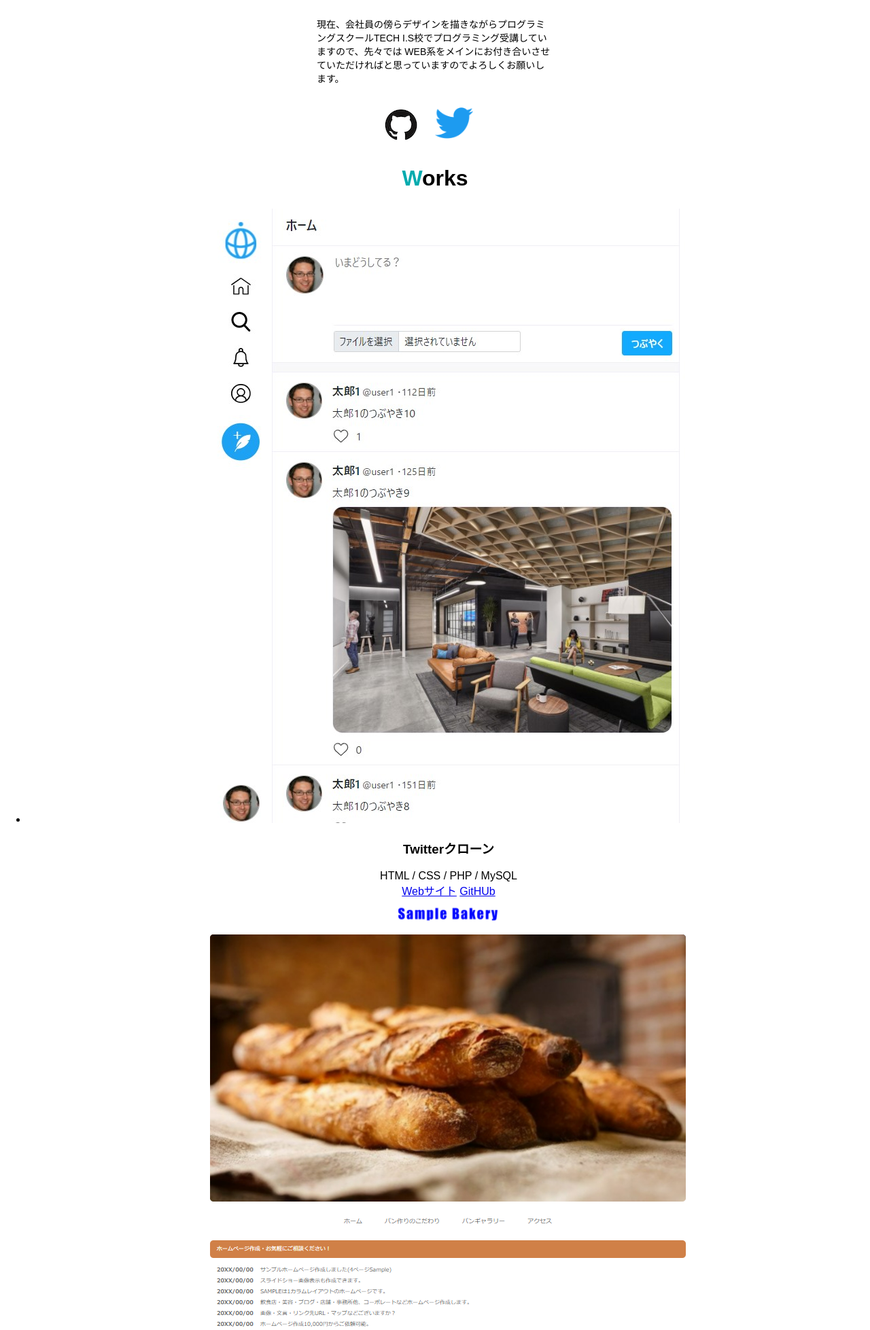
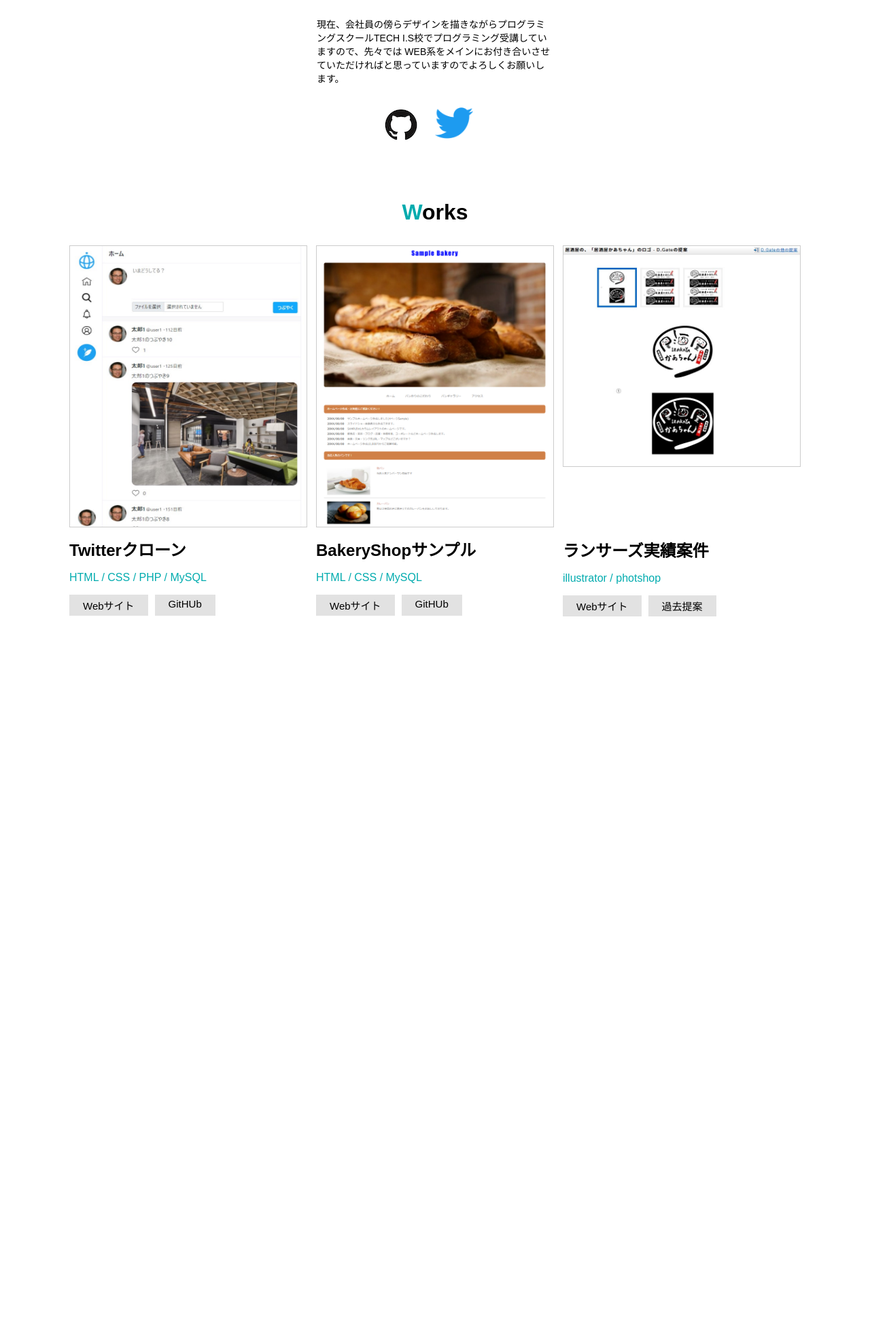
Before and after one commit to fgdgate/Portfolio_profile, a PHP site: page / in a window 1280 px wide. Shown: the part 1108-3065 px from the top of the page at 68% size. After the commit the page ends 2015 px from the top, so only its background shows below. Run offline with PHP 8.4, Linux system fonts and the light colour scheme.

Commit message:
Worksレイアウト・画像一部変更

```diff
--- a/index.html
+++ b/index.html
@@ -64,9 +64,9 @@
                         <h2 class="sub-title"><span class="color-green">W</span>orks</h2>
                         <ul class="works-list">
                               <li>
-                                    <img src="img\twitterclone_sample.jpg" alt="Twitterclone開発GitHub画像">
+                                    <img src="img\twitterclone_sample.jpg" alt="Twitterclone開発GitHub画像" width="348" height="413">
                                     <h3>Twitterクローン</h3>
-                                    <span>HTML / CSS / PHP / MySQL</span>
+                                    <p class="color-green">HTML / CSS / PHP / MySQL</p>
                                     <div class="link">
                                           <a href="https://github.com/fgdgate/TwitterClone.git">Webサイト</a>
                                           <a href="https://github.com/fgdgate/TwitterClone.git">GitHUb</a>
@@ -75,16 +75,16 @@
                               <li>
                                     <img src="img\sample_hp1.png" alt="ホームページ作成sample画像">
                                     <h3>BakeryShopサンプル</h3>
-                                    <span>HTML / CSS / MySQL</span>
+                                    <p class="color-green">HTML / CSS / MySQL</span>
                                     <div class="link">
                                           <a href="http://dgate.html.xdomain.jp/">Webサイト</a>
                                           <a href="">GitHUb</a>
                                     </div>
                               </li>
                               <li>
-                                    <img src="img\215506.jpg" alt="ロゴデザイン獲得画像">
+                                    <img src="img\215506.jpg" alt="ロゴデザイン獲得画像" width="" height="">
                                     <h3>ランサーズ実績案件</h3>
-                                    <span>illustrator / photshop</span>
+                                    <p class="color-green">illustrator / photshop</span>
                                     <div class="link">
                                           <a href="https://www.lancers.jp/profile/fgdgert">Webサイト</a>
                                           <a href="https://www.lancers.jp/profile/fgdgert/proposal">過去提案</a>
--- a/portfolio.css
+++ b/portfolio.css
@@ -84,3 +84,80 @@ body{
 .icon-list li {
       margin-right: 22px;
 }
+
+/* Worksスタイル */
+.box-works {
+      margin: 80px 0 0;
+  }
+
+  .works-list {
+      list-style: none;
+      width: 100%;
+      max-width: 1076px;
+      margin: 30px auto;
+      padding: 0;
+      text-align: left;
+      overflow: hidden;
+  }
+
+  /* Worksスタイル */
+
+  .box-works {
+      margin: 80px 0 0;
+  }
+
+  .works-list {
+      list-style: none;
+      width: 100%;
+      max-width: 1076px;
+      margin: 30px auto;
+      padding: 0;
+      text-align: left;
+      overflow: hidden;
+  }
+
+  .works-list li:last-child {
+      margin-right: 0;
+  }
+
+  .works-list li {
+      display: block;
+      float: left;
+      width: 100%;
+      max-width: 348px;
+      margin-right: 15px;
+  }
+
+  .works-list li img {
+      width: 100%;
+      border: 1px solid #ccc;
+  }
+
+  .works-list h3 {
+      font-size: 24px;
+      margin: 10px;
+      margin-left: auto;
+  }
+
+  .works-list li:last-child h3 {
+        margin-top: 100px;
+  }
+
+  .works-list li span {
+      font-size: 18px;
+  }
+
+  .works-list li .link {
+      display: flex;
+      -webkit-justify-content: left;
+      margin-top: 15px;
+  }
+
+  .works-list li .link a {
+      background-color: rgb(226,226,226);
+      padding: 5px 20px;
+      margin-right: 10px;
+      font-size: 15px;
+      text-decoration: none;
+      color: #000;
+  }
```
Also changed, not shown: img/221732.jpg (deleted), img/github_221920.jpg (deleted).
